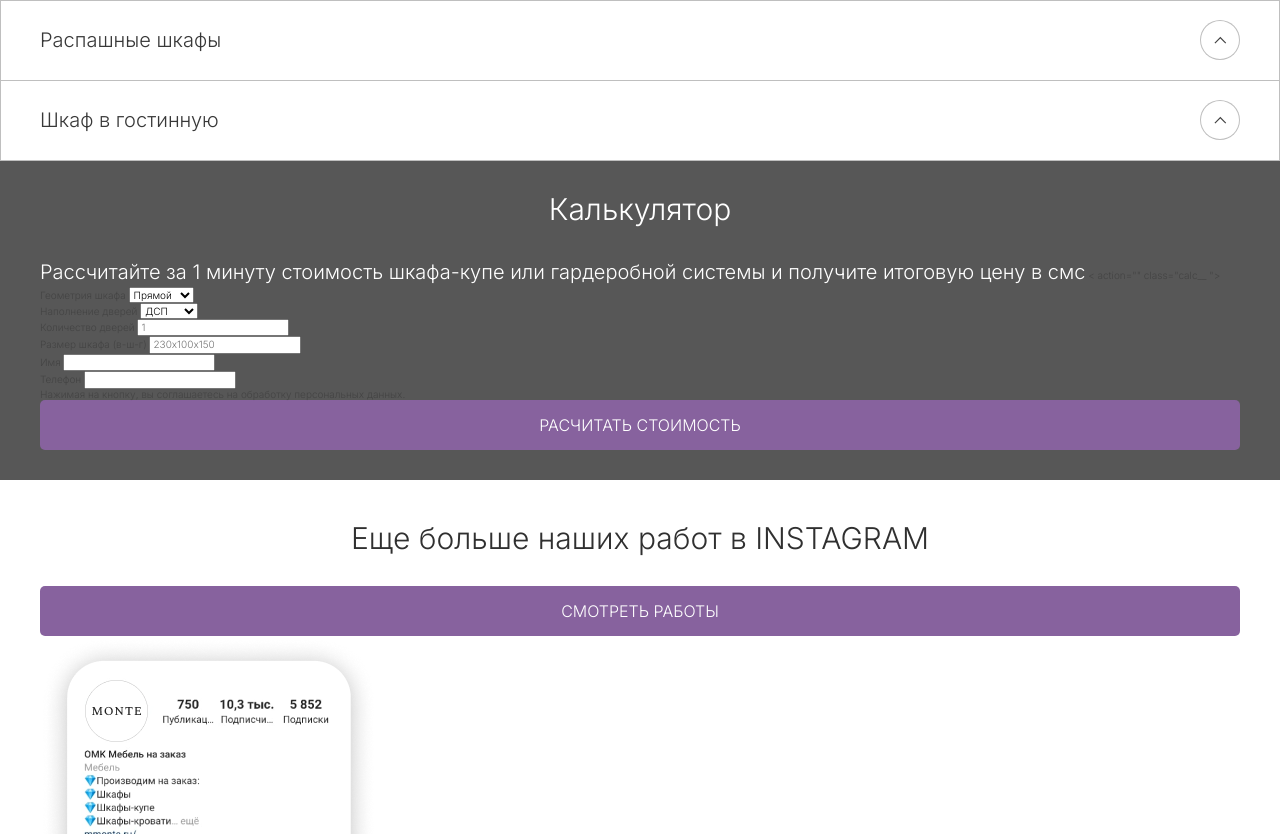
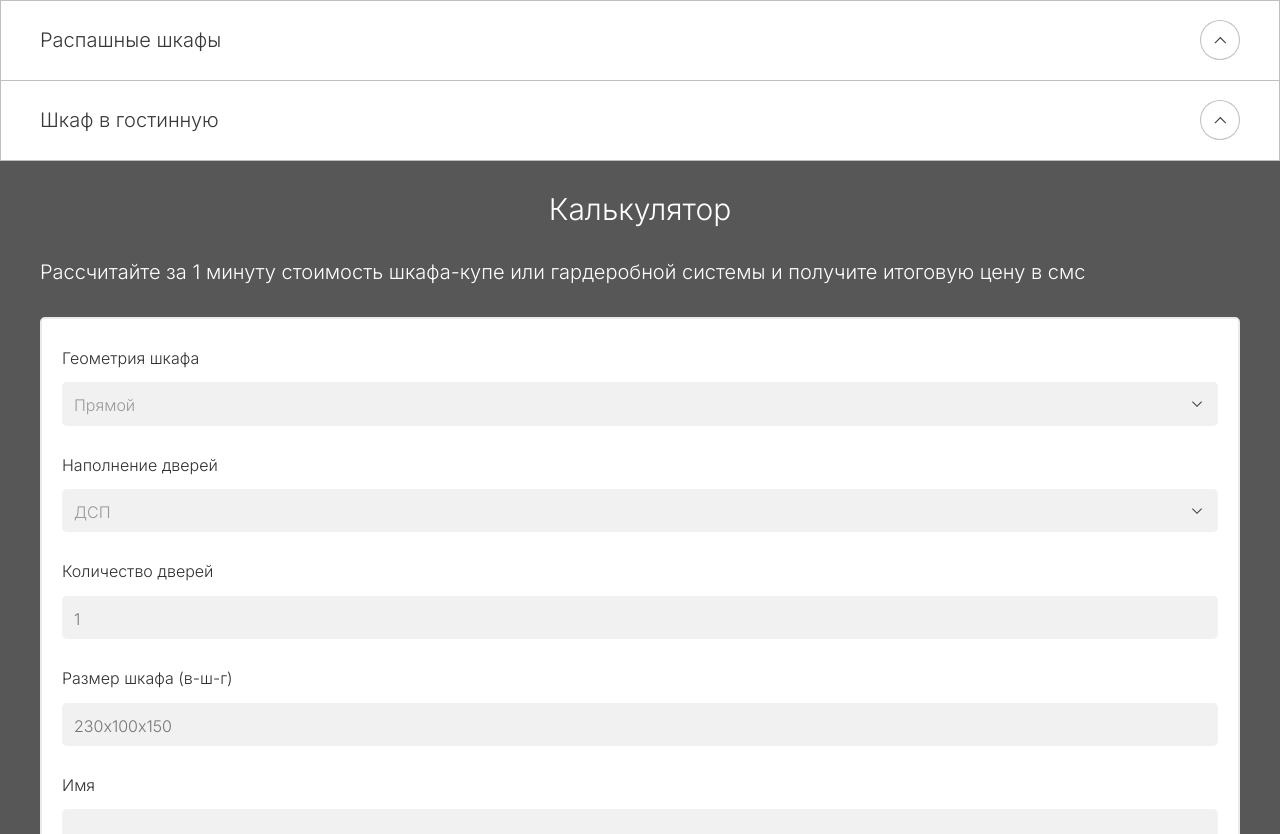
Before and after one commit to ProhorKr/monte, a website built with webpack: page src/index.html in a window 1280 px wide. Shown: the part 2526-3360 px from the top of the page. Built offline with nearby package versions, Linux system fonts and the light colour scheme.

Commit message:
Fix form, swiper.scss add

```diff
--- a/src/index.html
+++ b/src/index.html
@@ -389,44 +389,44 @@
         <div class="container">
             <h2 class="calc__title">Калькулятор</h2>
             <span class="calc__text-under-title">Рассчитайте за 1 минуту стоимость шкафа-купе или гардеробной системы и получите итоговую цену в смс</span>
-            < action="" class="calc__ ">
-                <div class="__block">
-                    <label for="_geometry_list" class="__label">Геометрия шкафа</label>
-                    <select name="geomery" id="_geometry_list">
+            <form action="" class="calc__form form">
+                <div class="form__block">
+                    <label for="form_geometry_list" class="form__label">Геометрия шкафа</label>
+                    <select name="geomery" id="form_geometry_list">
                         <option value="Прямой">Прямой</option>
                         <option value="Кривой">Кривой</option>
                         <option value="Средний">Средний</option>
                     </select>
                 </div>
-                <div class="__block">
-                    <label for="_inside-doors" class="__label">Наполнение дверей</label>
-                    <select name="inside-doors" id="_inside-doors">
+                <div class="form__block">
+                    <label for="form_inside-doors" class="form__label">Наполнение дверей</label>
+                    <select name="inside-doors" id="form_inside-doors">
                         <option value="ДСП">ДСП</option>
                         <option value="ЛДСП">ЛДСП</option>
                         <option value="Другое">Другое</option>
                     </select>
                 </div>
-                <div class="__block">
-                    <label for="_doodrs-col" class="__label">Количество дверей</label>
-                    <input type="text" name="doodrs-col" id="_doodrs-col" placeholder="1">
+                <div class="form__block">
+                    <label for="form_doodrs-col" class="form__label">Количество дверей</label>
+                    <input type="text" name="doodrs-col" id="form_doodrs-col" placeholder="1">
                 </div>
-                <div class="__block">
-                    <label for="_sizes" class="__label">Размер шкафа (в-ш-г)</label>
-                    <input type="text" name="sizes" id="_sizes" placeholder="230х100х150">
+                <div class="form__block">
+                    <label for="form_sizes" class="form__label">Размер шкафа (в-ш-г)</label>
+                    <input type="text" name="sizes" id="form_sizes" placeholder="230х100х150">
                 </div>
-                <div class="__block">
-                    <label for="_name" class="__label">Имя</label>
-                    <input type="text" name="name" id="_name" placeholder="">
+                <div class="form__block">
+                    <label for="form_name" class="form__label">Имя</label>
+                    <input type="text" name="name" id="form_name" placeholder="">
                 </div>
-                <div class="__block">
-                    <label for="_tel" class="__label">Телефон</label>
-                    <input type="tel" name="tel" id="_tel" placeholder="">
+                <div class="form__block">
+                    <label for="form_tel" class="form__label">Телефон</label>
+                    <input type="tel" name="tel" id="form_tel" placeholder="">
                 </div>
-                <div class="__block">
-                    <span class="__politic">Нажимая на кнопку, вы соглашаетесь на обработку персональных данных.</span>
+                <div class="form__block">
+                    <span class="form__politic">Нажимая на кнопку, вы соглашаетесь на обработку персональных данных.</span>
                 </div>
                 <button type="submit" class="btn">расчитать стоимость</button>
-            </>
+            </form>
         </div>
     </section>
     <section class="block-insta insta">
```
